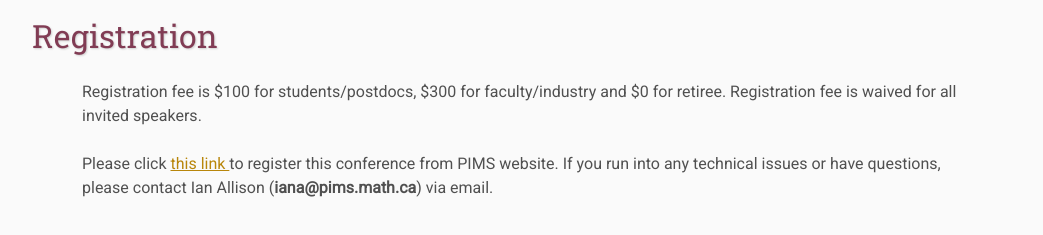
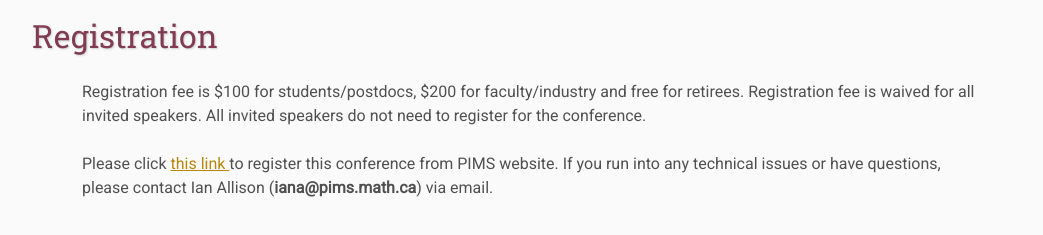
Before and after one commit to caojiguo/SLconference, a plain HTML site: page registration/index.html in a window 1280 px wide. Shown: the part 821-1056 px from the top of the page, without its empty margins (108-1151 px from the left). Drawn offline with nearby package versions, Linux system fonts and the light colour scheme; some packages are replaced by stand-ins of ours; files that its build step writes are made by us from their sources.

Commit message:
Update index.html

```diff
--- a/registration/index.html
+++ b/registration/index.html
@@ -51,7 +51,8 @@
 
 <h2>Registration</h2>
 <p>
-    Registration fee is $100 for students/postdocs, $300 for faculty/industry and $0 for retiree. Registration fee is waived for all invited speakers.
+    Registration fee is $100 for students/postdocs, $200 for faculty/industry and free for retirees. Registration fee is waived for all invited speakers.
+    All invited speakers do not need to register for the conference.
 </p>
 
 <p>
```
